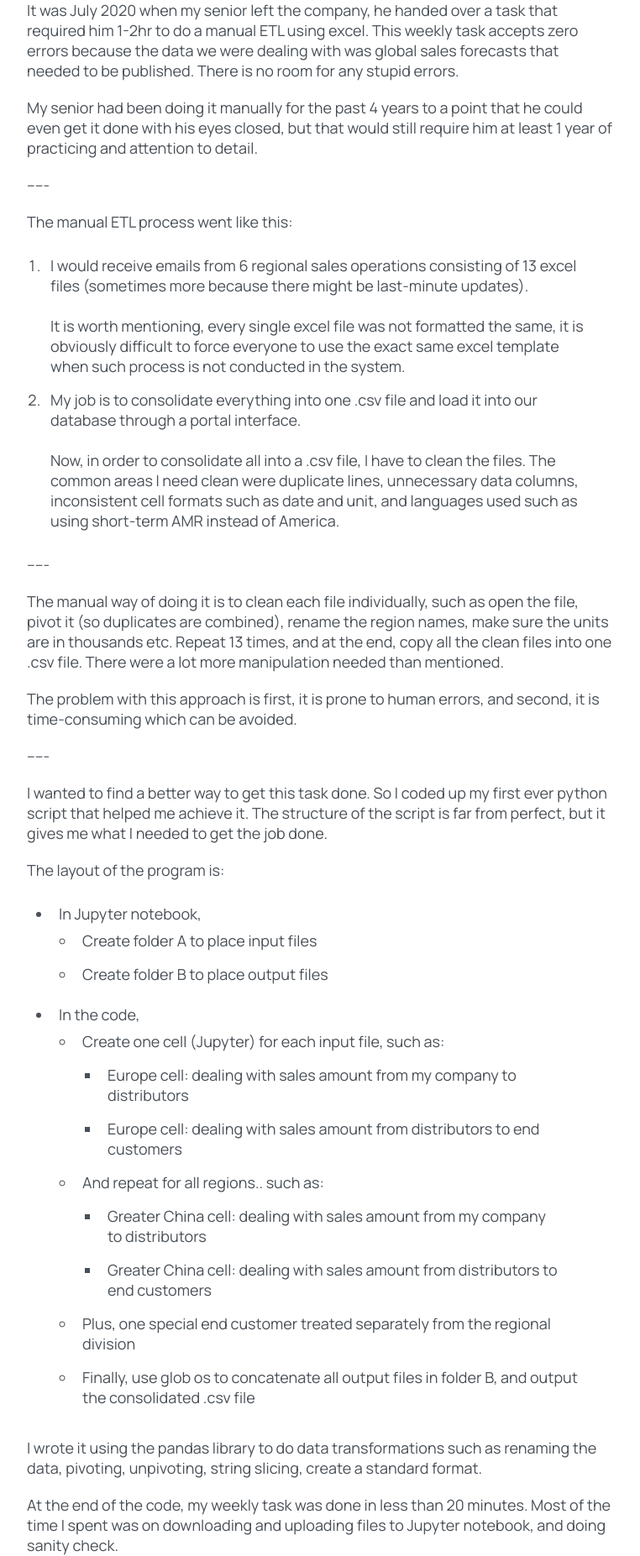
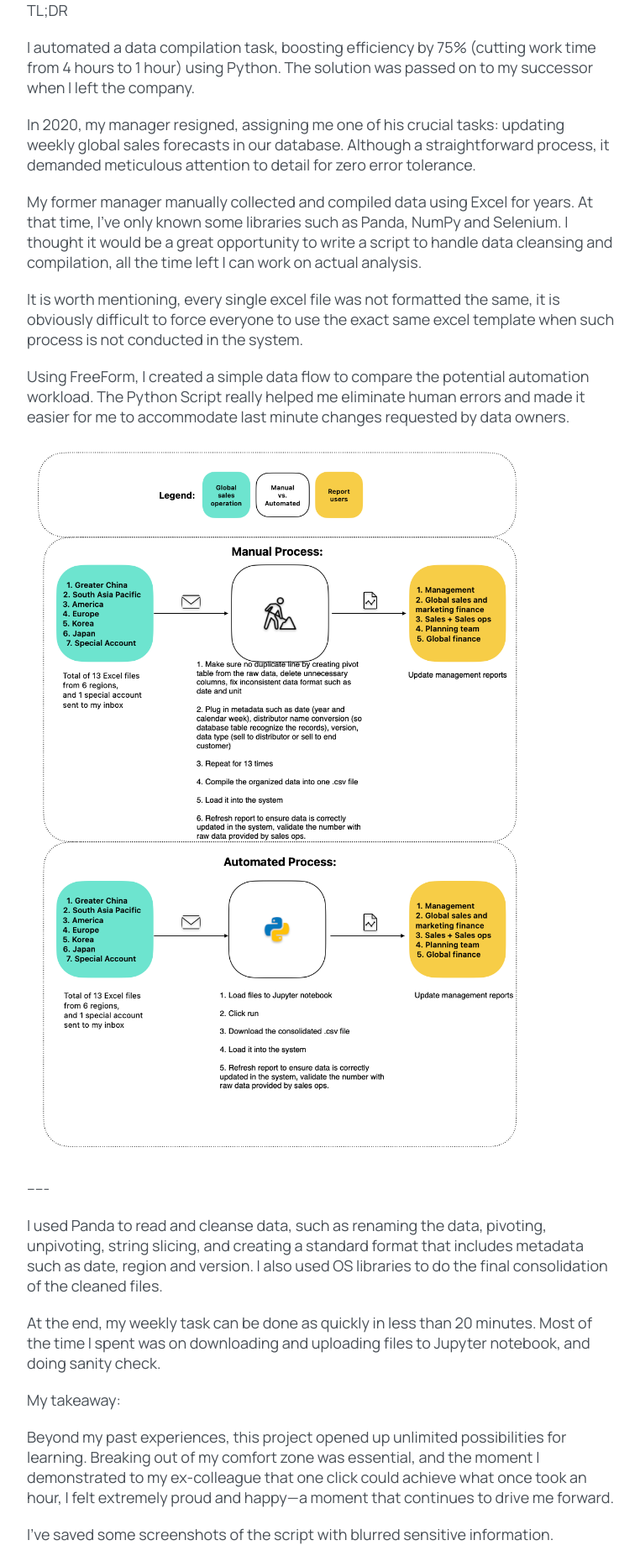
Before and after one commit to vivanc/vivanc.github.io, a plain HTML site: page blog-post-1.html in a window 1280 px wide. Shown: the part 270-2123 px from the top of the page at 84% size, without its empty margins (258-1020 px from the left). Drawn offline with Linux system fonts and the light colour scheme.

Commit message:
restructure blog post 1

```diff
--- a/blog-post-1.html
+++ b/blog-post-1.html
@@ -25,153 +25,64 @@
           </div>
         </header>
         <article class="content">
+          <p>TL;DR</p>
           <p>
-            It was July 2020 when my senior left the company, he handed over a
-            task that required him 1-2hr to do a manual ETL using excel. This
-            weekly task accepts zero errors because the data we were dealing
-            with was global sales forecasts that needed to be published. There
-            is no room for any stupid errors.
+            I automated a data compilation task, boosting efficiency by 75%
+            (cutting work time from 4 hours to 1 hour) using Python. The
+            solution was passed on to my successor when I left the company.
           </p>
           <p>
-            My senior had been doing it manually for the past 4 years to a point
-            that he could even get it done with his eyes closed, but that would
-            still require him at least 1 year of practicing and attention to
-            detail.
+            In 2020, my manager resigned, assigning me one of his crucial tasks:
+            updating weekly global sales forecasts in our database. Although a
+            straightforward process, it demanded meticulous attention to detail
+            for zero error tolerance.
+          </p>
+          <p>
+            My former manager manually collected and compiled data using Excel
+            for years. At that time, I’ve only known some libraries such as
+            Panda, NumPy and Selenium. I thought it would be a great opportunity
+            to write a script to handle data cleansing and compilation, all the
+            time left I can work on actual analysis.
+          </p>
+          <p>
+            It is worth mentioning, every single excel file was not formatted
+            the same, it is obviously difficult to force everyone to use the
+            exact same excel template when such process is not conducted in the
+            system.
+          </p>
+          <p>
+            Using FreeForm, I created a simple data flow to compare the
+            potential automation workload. The Python Script really helped me
+            eliminate human errors and made it easier for me to accommodate last
+            minute changes requested by data owners.
           </p>
 
+          <p><img src="source/DataFlow.png" /></p>
+
           <p>-----</p>
-
-          <p>The manual ETL process went like this:</p>
-
-          <ol>
-            <li class="list-2">
-              I would receive emails from 6 regional sales operations consisting
-              of 13 excel files (sometimes more because there might be
-              last-minute updates).
-
-              <br /><br />It is worth mentioning, every single excel file was
-              not formatted the same, it is obviously difficult to force
-              everyone to use the exact same excel template when such process is
-              not conducted in the system.
-            </li>
-            <li class="list-2">
-              My job is to consolidate everything into one .csv file and load it
-              into our database through a portal interface.
-
-              <br /><br />Now, in order to consolidate all into a .csv file, I
-              have to clean the files. The common areas I need clean were
-              duplicate lines, unnecessary data columns, inconsistent cell
-              formats such as date and unit, and languages used such as using
-              short-term AMR instead of America.
-            </li>
-          </ol>
-          <p>-----</p>
-
           <p>
-            The manual way of doing it is to clean each file individually, such
-            as open the file, pivot it (so duplicates are combined), rename the
-            region names, make sure the units are in thousands etc. Repeat 13
-            times, and at the end, copy all the clean files into one .csv file.
-            There were a lot more manipulation needed than mentioned.
+            I used Panda to read and cleanse data, such as renaming the data,
+            pivoting, unpivoting, string slicing, and creating a standard format
+            that includes metadata such as date, region and version. I also used
+            OS libraries to do the final consolidation of the cleaned files.
+          </p>
+          <p>
+            At the end, my weekly task can be done as quickly in less than 20
+            minutes. Most of the time I spent was on downloading and uploading
+            files to Jupyter notebook, and doing sanity check.
+          </p>
+          <p>My takeaway:</p>
+          <p>
+            Beyond my past experiences, this project opened up unlimited
+            possibilities for learning. Breaking out of my comfort zone was
+            essential, and the moment I demonstrated to my ex-colleague that one
+            click could achieve what once took an hour, I felt extremely proud
+            and happy—a moment that continues to drive me forward.
           </p>
 
           <p>
-            The problem with this approach is first, it is prone to human
-            errors, and second, it is time-consuming which can be avoided.
-          </p>
-
-          <p>-----</p>
-          <p>
-            I wanted to find a better way to get this task done. So I coded up
-            my first ever python script that helped me achieve it. The structure
-            of the script is far from perfect, but it gives me what I needed to
-            get the job done.
-          </p>
-
-          <p>The layout of the program is:</p>
-
-          <ul>
-            <li>
-              In Jupyter notebook,
-              <ul>
-                <li class="list-2">Create folder A to place input files</li>
-                <li class="list-2">Create folder B to place output files</li>
-              </ul>
-            </li>
-            <li>
-              In the code,
-              <ul>
-                <li class="list-2">
-                  Create one cell (Jupyter) for each input file, such as:
-                </li>
-                <li class="list-3">
-                  Europe cell: dealing with sales amount from my company to
-                  distributors
-                </li>
-                <li class="list-3">
-                  Europe cell: dealing with sales amount from distributors to
-                  end customers
-                </li>
-                <li class="list-2">And repeat for all regions.. such as:</li>
-                <li class="list-3">
-                  Greater China cell: dealing with sales amount from my company
-                  to distributors
-                </li>
-                <li class="list-3">
-                  Greater China cell: dealing with sales amount from
-                  distributors to end customers
-                </li>
-                <li class="list-2">
-                  Plus, one special end customer treated separately from the
-                  regional division
-                </li>
-                <li class="list-2">
-                  Finally, use glob os to concatenate all output files in folder
-                  B, and output the consolidated .csv file
-                </li>
-              </ul>
-            </li>
-          </ul>
-
-          <p>
-            I wrote it using the pandas library to do data transformations such
-            as renaming the data, pivoting, unpivoting, string slicing, create a
-            standard format.
-          </p>
-
-          <p>
-            At the end of the code, my weekly task was done in less than 20
-            minutes. Most of the time I spent was on downloading and uploading
-            files to Jupyter notebook, and doing sanity check.
-          </p>
-
-          <p>-----</p>
-
-          <p>What I’ve learned from the experience:</p>
-
-          <ul>
-            <li class="list-2">
-              My job can be easily replaced by some programs, though the domain
-              knowledge can be difficult to obtain by the computer, a lot of
-              what I did from my job can be easily accomplished by a
-              well-designed program.
-            </li>
-            <li class="list-2">
-              There are unlimited possibilities and learnings outside of what
-              I’ve known from my past experiences. It is necessary to break out
-              of the bubble I was in and continue learning.
-            </li>
-          </ul>
-          <p>-----</p>
-          <p>
-            The moment I showed my ex-colleague how one click can achieve what
-            used to take 1 hour, I felt extremely proud and happy. The moment
-            that will always push me forward.
-          </p>
-          <p>-----</p>
-          <p>
-            Below are some screenshots of the Python script, I’ve blurred some
-            portion of it because of some sensitive information.
+            I've saved some screenshots of the script with blurred sensitive
+            information.
           </p>
 
           <img src="source/blog-post-1-python1.png" />
```
Also changed, not shown: source/DataFlow.png (added).
